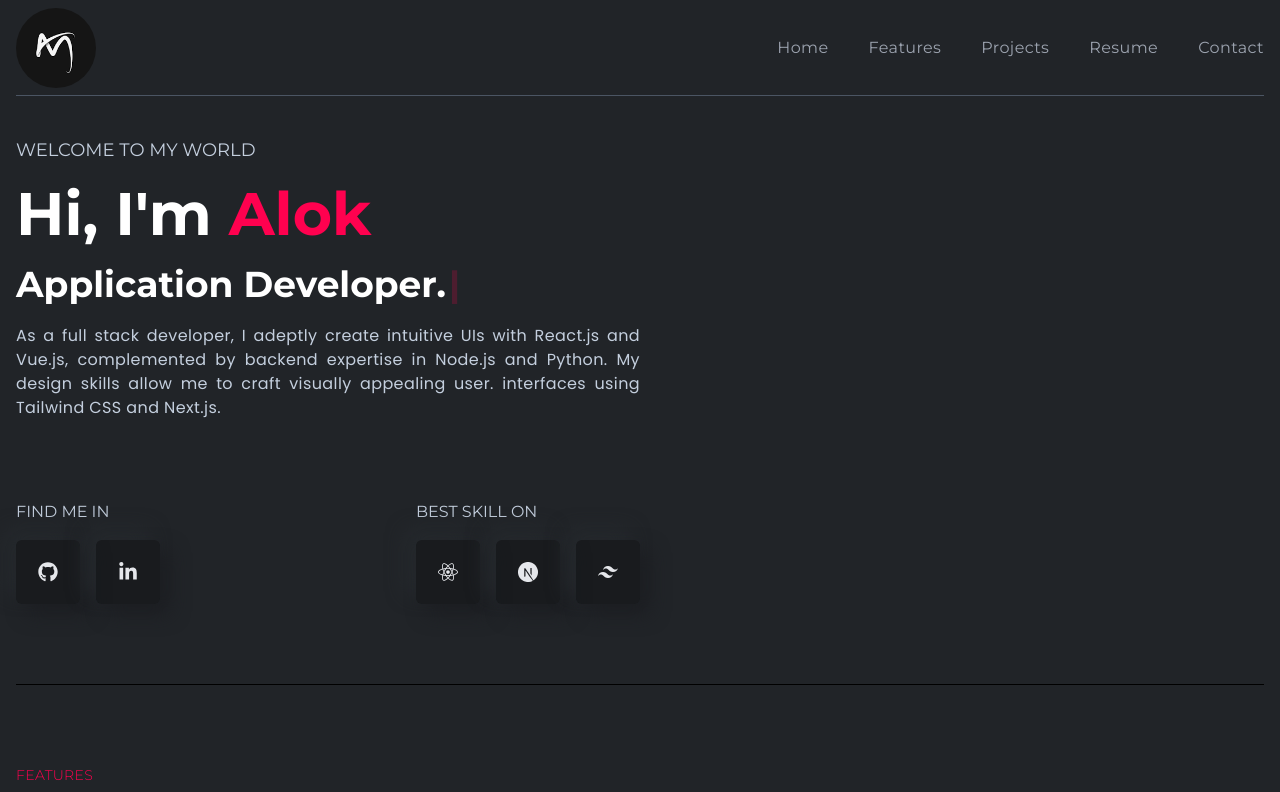
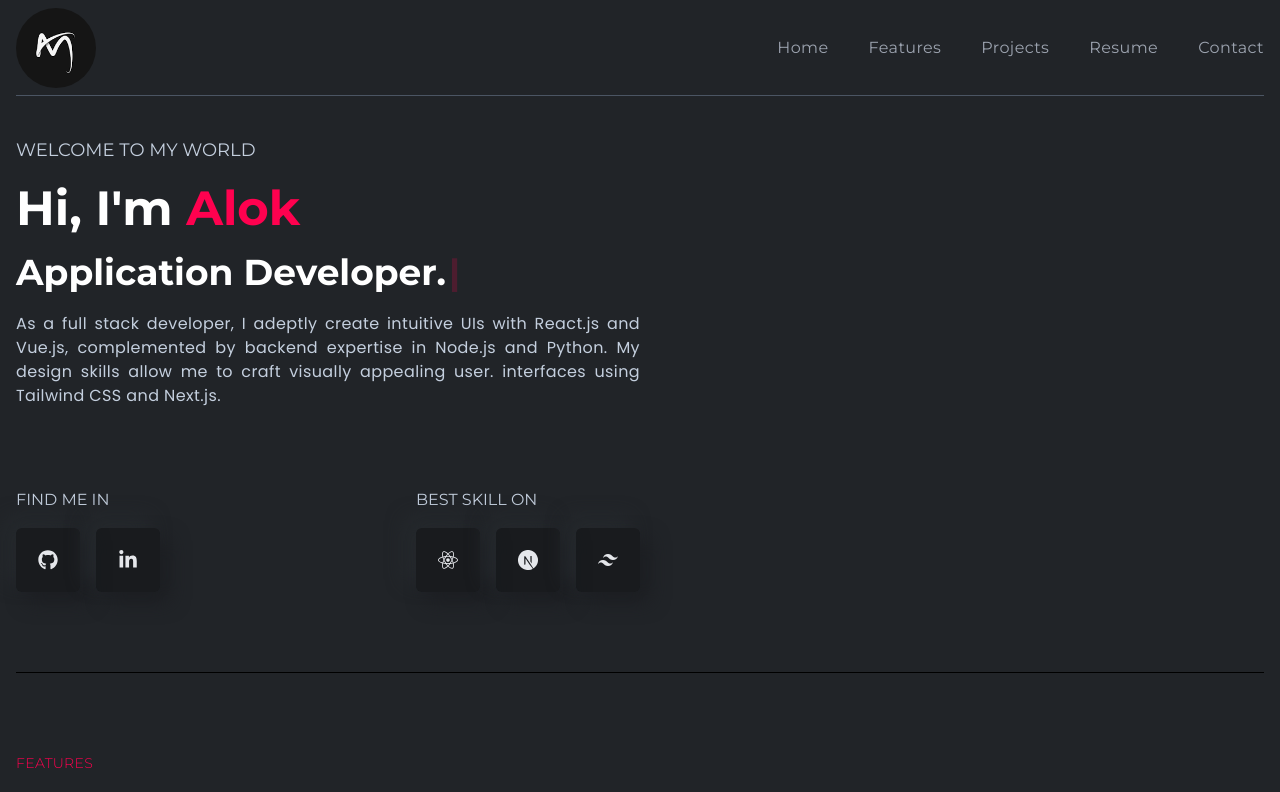
Before and after one commit to Alok2001MD/portfolioone-master, a React (Create React App) app: page / in a window 1280 px wide. Shown: the top 792 px of the page. Built offline with nearby package versions, Linux system fonts and the light colour scheme.

Commit message:
font size minimal

```diff
--- a/src/components/banner/LeftBanner.js
+++ b/src/components/banner/LeftBanner.js
@@ -15,7 +15,7 @@ const LeftBanner = () => {
     <div className="w-full lgl:w-1/2 flex flex-col gap-20" >
       <div className="flex flex-col gap-5">
         <h4 className=" text-lg font-normal">WELCOME TO MY WORLD</h4>
-        <h1 className="text-6xl font-bold text-white" id="about">
+        <h1 className="text-5xl font-bold text-white" id="about">
           Hi, I'm <span className="text-designColor capitalize">Alok </span>
         </h1>
         <h2 className="text-4xl font-bold text-white">
--- a/src/components/contact/Contact.js
+++ b/src/components/contact/Contact.js
@@ -1,8 +1,23 @@
 import React,{useState} from 'react'
 import Title from '../layouts/Title';
 import ContactLeft from './ContactLeft';
+//react hooks for state management
+const Contact = () => {
+// return<div>
+//   <div className="visme_d" data-title="Feedback Contact Form" data-url="q6p1194d-feedback-contact-form" data-domain="forms" data-full-page="false" data-min-height="500px" data-form-id="21741">
 
-const Contact = () => {
+//   </div>
+//   <script src="https://static-bundles.visme.co/forms/vismeforms-embed.js"></script>
+// </div>
+
+  // return<>
+
+  // <div>
+  // <div class="visme_d" data-title="Feedback Contact Form" data-url="q6p1194d-feedback-contact-form" data-domain="forms" data-full-page="false" data-min-height="500px" data-form-id="21741">
+  // </div>
+  // <script src="https://static-bundles.visme.co/forms/vismeforms-embed.js"></script>
+  // </div>
+  // </>
   const [username, setUsername] = useState("");
   const [phoneNumber, setPhoneNumber] = useState("");
   const [email, setEmail] = useState("");
@@ -46,12 +61,9 @@ const Contact = () => {
     }
   };
   return (
-    <section
-      id="contact"
-      className="w-full py-20 border-b-[1px] border-b-black"
-    >
+    <section id="contact" className="w-full py-20 border-b-[1px] border-b-black">
       <div className="flex justify-center items-center text-center">
-        <Title title="" des="Contact With Me" />
+        <Title  des="Contact With Me" />
       </div>
       <div className="w-full">
         <div className="w-full h-auto flex flex-col lgl:flex-row justify-between">
```
